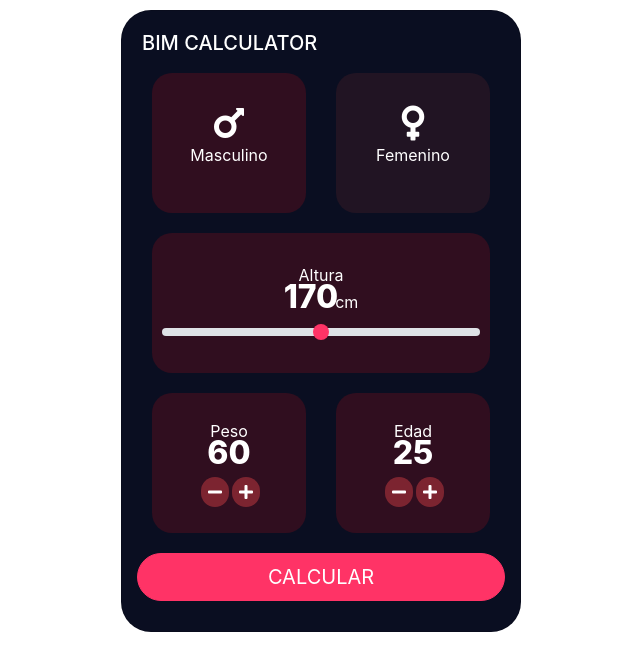
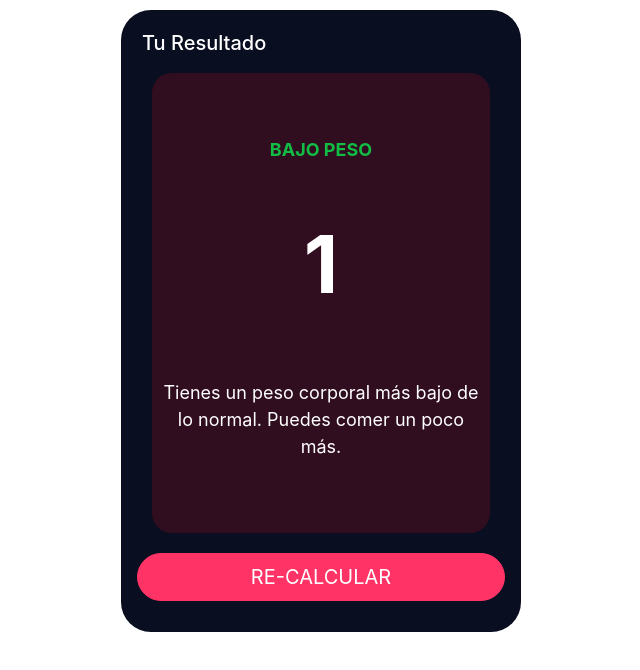
Before and after one commit to truizdiaz/BMICalculator, an Angular app: page /resultado/1 in a window 1280 px wide. Before the commit this address led to /. Shown: the top 670 px of the page, without its empty margins (319-959 px from the left). Built offline with nearby package versions, Linux system fonts and the light colour scheme.

Commit message:
Aplicacion terminada

```diff
--- a/src/app/app-routing.module.ts
+++ b/src/app/app-routing.module.ts
@@ -5,7 +5,7 @@ import { ResultadoComponent } from './resultado/resultado.component';
 
 const routes: Routes = [
   { path: '', component: InicioComponent },
-  { path: 'resultado', component: ResultadoComponent },
+  { path: 'resultado/:valor', component: ResultadoComponent },
   { path: '**', redirectTo: '' }
 ];
 
--- a/src/app/inicio/inicio.component.ts
+++ b/src/app/inicio/inicio.component.ts
@@ -32,7 +32,7 @@ export class InicioComponent implements OnInit {
 
   calcular(): void {
     const BMI = this.peso / Math.pow(this.altura / 100, 2);
-    this.router.navigate(['resultado']);
+    this.router.navigate(['resultado', BMI.toFixed(1)]);
   }
 
 
--- a/src/app/resultado/resultado.component.html
+++ b/src/app/resultado/resultado.component.html
@@ -6,15 +6,15 @@
                 <div class="col-12">
                     <div class="fondo-item">
                         <div class="contenedor">
-                            <p class="resultado">RESULTADO</p>
-                            <div class="estiloNumero">20.2</div>
-                            <p class="interpretacion">Interpretacion..</p>
+                            <p class="resultado">{{ resultado }}</p>
+                            <div class="estiloNumero">{{ bmi }}</div>
+                            <p class="interpretacion">{{ interpretacion }}</p>
                         </div>
                     </div>
                 </div>
             </div>
             <div class="row">
-                <button class="btn btn-primary btn-lg btn-block btn-color">RE-CALCULAR</button>
+                <button class="btn btn-primary btn-lg btn-block btn-color" routerLink="/">RE-CALCULAR</button>
             </div>
         </div>
     </div>
--- a/src/app/resultado/resultado.component.ts
+++ b/src/app/resultado/resultado.component.ts
@@ -1,4 +1,5 @@
 import { Component, OnInit } from '@angular/core';
+import { ActivatedRoute } from '@angular/router';
 
 @Component({
   selector: 'app-resultado',
@@ -6,10 +7,31 @@ import { Component, OnInit } from '@angular/core';
   styleUrls: ['./resultado.component.css']
 })
 export class ResultadoComponent implements OnInit {
+  bmi: number;
+  resultado: string;
+  interpretacion: string;
 
-  constructor() { }
+  constructor(private aRoute: ActivatedRoute) {
+    this.bmi = +aRoute.snapshot.paramMap.get('valor');
+    console.log(this.bmi);
+  }
 
   ngOnInit(): void {
+    this.getResultado();
+  }
+
+  getResultado(): void {
+
+    if (this.bmi >= 25) {
+      this.resultado = 'Exceso de peso';
+      this.interpretacion = 'Tienes un peso corporal superior al normal. Intente hacer más ejercicio.';
+    } else if (this.bmi >= 18.5) {
+      this.resultado = 'Normal';
+      this.interpretacion = 'Tienes un peso corporal normal. ¡Buen trabajo!';
+    } else {
+      this.resultado = 'Bajo peso';
+      this.interpretacion = 'Tienes un peso corporal más bajo de lo normal. Puedes comer un poco más.';
+    }
   }
 
 }
```
